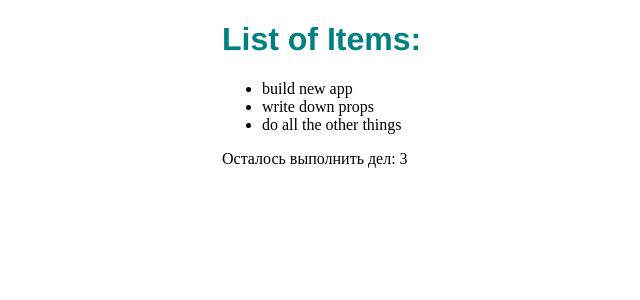
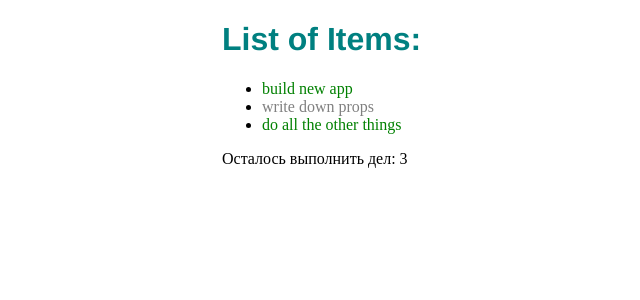
Before and after one commit to WebHeroSchool/react_lara, a React (Create React App) app: page / in a window 1280 px wide. Shown: the top 300 px of the page, without its empty margins (268-908 px from the left). Built offline with nearby package versions, Linux system fonts and the light colour scheme.

Commit message:
classnames added react

```diff
--- a/package.json
+++ b/package.json
@@ -27,5 +27,8 @@
       "last 1 firefox version",
       "last 1 safari version"
     ]
+  },
+  "devDependencies": {
+    "classnames": "^2.2.6"
   }
 }
--- a/src/components/App/App.js
+++ b/src/components/App/App.js
@@ -7,12 +7,15 @@
 	const items = [
 		{
 			value: 'build new app',
+			isDone: true
 		},
 		{
 			value: 'write down props',
+			isDone: false
 		},
 		{
-			value: 'do all the other things'
+			value: 'do all the other things',
+			isDone: true
 		}
 	];
 
--- a/src/components/Item/Item.js
+++ b/src/components/Item/Item.js
@@ -1,6 +1,14 @@
 import React from 'react';
+import classnames from 'classnames';
+import styles from'./Item.module.css';
 
-
-const Item = ({ value }) => (<span> { value } </span> );
+const Item = ({ value, isDone }) => (<span className={
+	classnames({
+	[styles.item]: true,
+	[styles.done]: isDone
+	})
+}>
+	{value}
+</span> );
 
 export default Item;
--- /dev/null
+++ b/src/components/Item/Item.module.css
@@ -0,0 +1,7 @@
+.item {
+	color: gray;
+}
+
+.done {
+	color: green;
+}
--- a/src/components/ItemList/ItemList.js
+++ b/src/components/ItemList/ItemList.js
@@ -6,7 +6,7 @@
 const ItemList = ({ items }) => (<ul>
 
 	{items.map(item => <li key={item.value}>
-		<Item value = {item.value} />
+		<Item value = {item.value} isDone={item.isDone}/>
 	</li>)}
 
 </ul>);
```
Also changed, not shown: 1 other file (tests, documents, lock files or other folders).
